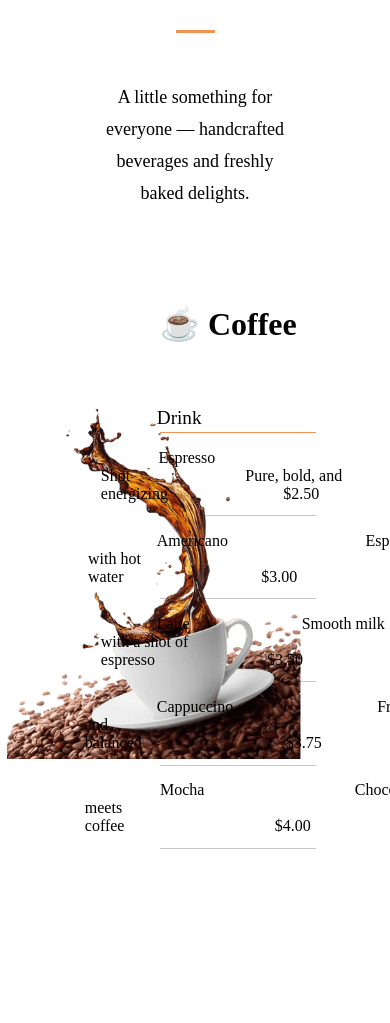
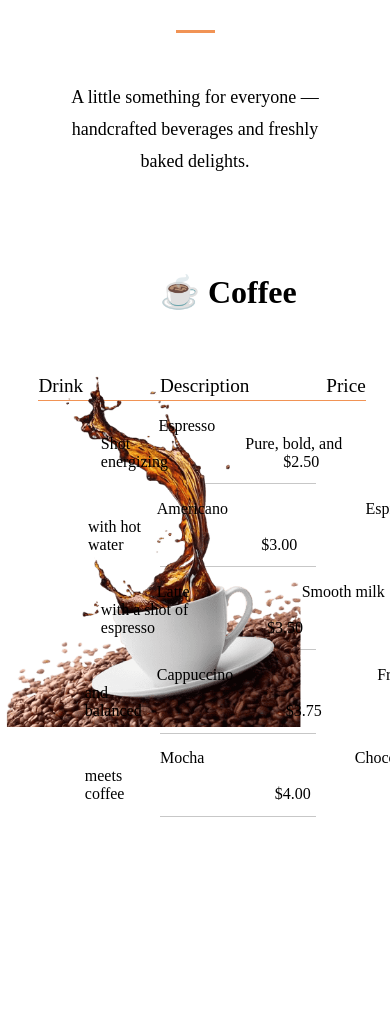
Before and after one commit to Binada-SH/React_coffee_shop_website, a React (Vite) app in the folder coffee_shop/: page / in a window 390 px wide. Shown: the part 2788-3811 px from the top of the page. Built offline with nearby package versions, Linux system fonts and the light colour scheme.

Commit message:
Menu Responsive Developing For iPhone

```diff
--- a/coffee_shop/src/Components/menu/menu.css
+++ b/coffee_shop/src/Components/menu/menu.css
@@ -43,7 +43,7 @@
 }
 
 .coffee {
-    margin-left: 10rem;
+    padding-left: 10rem;
 }
 .coffee h3 {
     font-size: 2rem;
@@ -450,3 +450,22 @@
 .bakery_img img {
     width: 10%;
 }
+
+@media screen and (max-width: 414px) {
+    .menu_para {
+        width: 75%;
+    }
+
+    .th {
+        margin-left: auto;
+    }
+
+    .th li {
+        padding: 2.4rem;
+    }
+
+    .line1 {
+        margin-left: 2.4rem;
+        width: 84%;
+    }
+}
```
